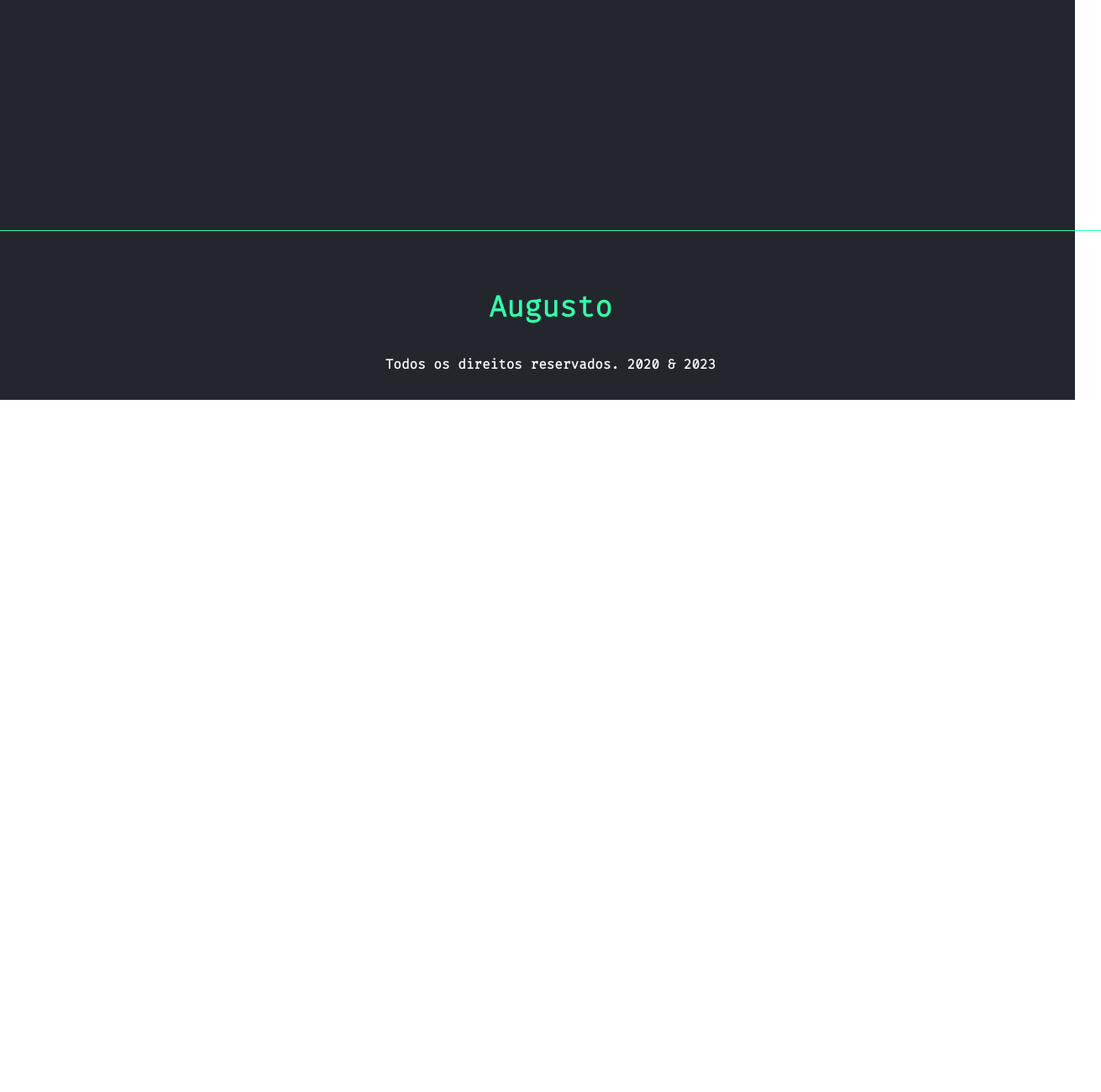
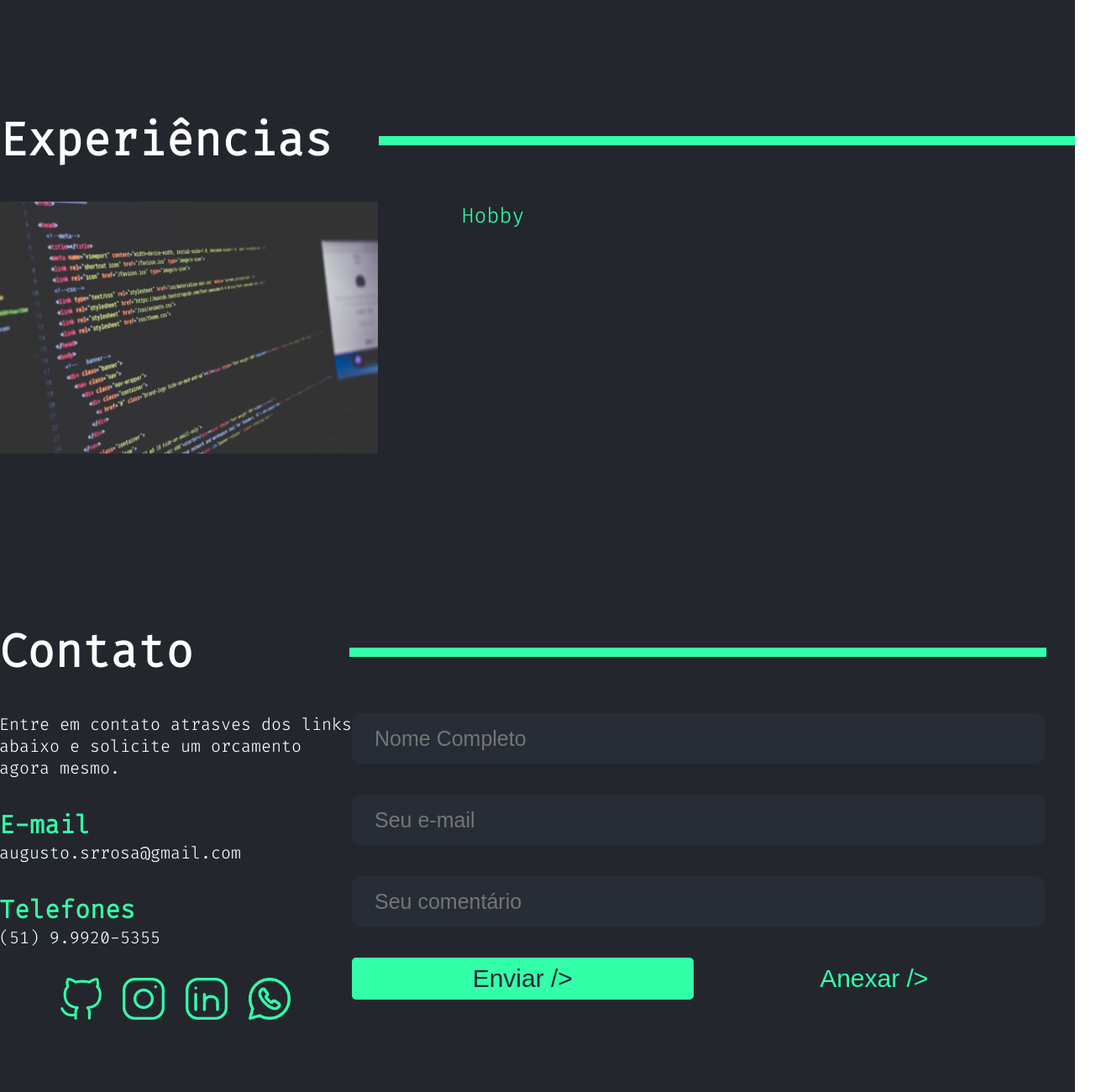
Before and after one commit to AugustoSSR/Portifolio, a plain HTML site: page index.html in a window 1280 px wide. Shown: the part 2640-3940 px from the top of the page at 84% size, 1311 px wide, since content can reach past the window. Before the commit the page ends 3116 px from the top, so only its background shows below. Drawn offline with Linux system fonts and the light colour scheme.

Commit message:
Primeiro modelo concluido.

```diff
--- a/css/style.css
+++ b/css/style.css
@@ -9,7 +9,7 @@
     text-decoration: none;
     -webkit-font-smoothing: antialiased;
     -moz-osx-font-smoothing: grayscale;
-    /*overflow: hidden;*/
+    overflow: auto;
 }
 
 /* Tags e parametros para facilitar a programação do código e deixar mais organizado */
@@ -28,13 +28,17 @@
 /* Layout da página */
 
 #app {
-    font-size: 100%;
+    display: grid;
+
     background-color: var(--color-color-background-color);
     color: var(--color-color-primary-color);
 
-    display: grid;
+    font-size: 100%;
+
+    height: auto;
 
     grid-template-rows: max-content 1fr max-content;
+
 }
 
 /* Configurações da Navbar */
@@ -114,7 +118,7 @@
 .row-1 {
     display: flex;
     flex-direction: row;
-    align-items: center;
+    align-items: start;
     justify-content: space-around;
 }
 
@@ -332,6 +336,228 @@
     cursor: pointer;
 }
 
+/* Container de experiencias */
+
+.row-4 {
+    display: flex;
+    flex-direction: column;
+    align-items: start;
+
+    gap: 37px;
+
+    margin-top: 200px;
+}
+
+.row-4-escrito {
+    display: flex;
+    flex-direction: row;
+    align-items: center;
+    justify-content: space-between;
+}
+
+.row-4-escrito-titulo {
+    font-size: 55px;
+    color: var(--color-color-third-color);
+    margin-right: 55px;
+}
+
+.row-4-escrito-img {}
+
+.row-4-card {
+    display: flex;
+    flex-direction: row;
+
+}
+
+.row-4-card-img {
+    display: flex;
+    flex-direction: column;
+    align-items: center;
+    justify-content: center;
+
+    height: 300px;
+}
+
+.row-4-desc {
+    padding-left: 100px;
+
+    font-size: 25px;
+
+    width: 800px;
+}
+
+/* Container formulario de contato */
+
+.row-5 {
+    display: flex;
+    flex-direction: column;
+    align-items: start;
+
+    gap: 37px;
+
+    margin-top: 200px;
+
+    padding-left: 15px;
+
+    margin-right: 50px;
+}
+
+.row-5-escrito {
+    display: flex;
+    flex-direction: row;
+    align-items: center;
+    justify-content: space-between;
+}
+
+.row-5-escrito-titulo {
+    font-size: 55px;
+
+    color: var(--color-color-third-color);
+
+    margin-right: 186px;
+}
+
+.row-5-escrito-img {
+    display: block;
+    align-items: end;
+}
+
+.row-5-card {
+    display: flex;
+    flex-direction: row;
+}
+
+.row-5-information {
+    display: flex;
+    flex-direction: column;
+    align-items: start;
+}
+
+.row-5-title {
+    font-size: 30px;
+}
+
+.row-5-desc {
+    width: 420px;
+
+    color: var(--color-color-third-color);
+
+    font-size: 20px;
+
+    margin-bottom: 35px;
+}
+
+.row-5-icons {
+    display: flex;
+    flex-direction: row;
+    align-items: center;
+    justify-content: center;
+    width: 100%;
+    gap: 25px;
+
+    color: var(--color-color-primary-color);
+}
+
+.row-5-icons a img {
+    color: var(--color-color-primary-color);
+}
+
+.row-5-form {
+    display: flex;
+    flex-direction: column;
+    align-items: flex-end;
+
+}
+
+.row-5-form-contat {
+    display: flex;
+    flex-direction: column;
+}
+
+.row-5-form-input {
+    width: 825px;
+
+    height: 60px;
+
+    outline: none;
+
+    border: none;
+    border-radius: 10px;
+
+    padding: 27px;
+
+    margin-bottom: 37px;
+
+    background-color: var(--color-color-secondary-color);
+    color: var(--color-color-primary-color);
+
+    font-size: 25px;
+}
+
+.row-5-form-input:focus {
+    background-color: var(--color-color-third-color);
+    color: var(--color-color-secondary-color);
+
+    border: 2px solid;
+    border-color: var(--color-color-primary-color);
+
+    transition: 0.5s all linear;
+}
+
+.row-5-form-button-grid {
+    display: flex;
+    flex-direction: row;
+    align-items: center;
+    justify-content: center;
+
+    gap: 12px;
+}
+
+.row-5-form-button {
+    width: 90%;
+    height: 50px;
+
+    background-color: var(--color-color-primary-color);
+    border-radius: 5px;
+    border: none;
+    color: var(--color-color-secondary-color);
+    cursor: pointer;
+    font-size: 30px;
+
+}
+
+.row-5-form-button:hover {
+    background-color: var(--color-color-secondary-color);
+    color: var(--color-color-primary-color);
+
+    transition: 0.2s all linear;
+
+    border: 2px solid var(--color-color-primary-color);
+}
+
+
+.row-5-form-button2 {
+    width: 90%;
+    height: 50px;
+
+    background-color: transparent;
+    border: none;
+    color: var(--color-color-primary-color);
+
+    font-size: 30px;
+
+    border-radius: 5px;
+
+    cursor: pointer;
+}
+
+.row-5-form-button2:hover {
+    border: 2px solid var(--color-color-primary-color);
+}
+
+
+.row-5-form-input::selection {}
+
 /* Footer Web site */
 
 .row-end {
--- a/index.html
+++ b/index.html
@@ -106,7 +106,50 @@
                     <h1 class="row-4-escrito-titulo">Experiências</h1>
                     <img class="row-4-escrito-img" src="./img/bar.png" alt="Bar" height="11" width="830">
                 </div>
+                <div class="row-4-card">
+                    <img class="row-4-card-img" src="./img/codigo.jpg" alt="Codigo">
+                    <ul class="row-4-desc">
+                        <li>Hobby</li>
+                    </ul>
+                </div>
+            </section>
 
+            <section class="row-5">
+                <div class="row-5-escrito">
+                    <h1 class="row-5-escrito-titulo">Contato</h1>
+                    <img class="row-5-escrito-img" src="./img/bar.png" alt="Bar" height="11" width="830">
+                </div>
+                <div class="row-5-card">
+                    <div class="row-5-information">
+                        <p class="row-5-desc">Entre em contato atrasves dos links abaixo e solicite um orcamento agora
+                            mesmo.
+                        </p>
+                        <h1 class="row-5-title">E-mail</h1>
+                        <p class="row-5-desc">augusto.srrosa@gmail.com</p>
+                        <h1 class="row-5-title">Telefones</h1>
+                        <p class="row-5-desc">(51) 9.9920-5355</p>
+                        <div class="row-5-icons">
+                            <a href="#"><img src="./img/github.png" alt="Github" height="50"></a>
+                            <a href="#"><img src="./img/instagram.png" alt="Github" height="50"></a>
+                            <a href="#" target="_blank"><img src="./img/linkedin.png" alt="Github" height="50"></a>
+                            <a href="https://wa.me/5551999205355?text=Augusto" target="_blank"><img
+                                    src="./img/whatsapp.png" alt="WhatsApp" height="50"></a>
+                        </div>
+                    </div>
+                    <div class="row-5-form">
+                        <form action="" class="row-5-form-contat">
+                            <input class="row-5-form-input" type="text" placeholder="Nome Completo">
+                            <input class="row-5-form-input" type="email" placeholder="Seu e-mail">
+                            <input class="row-5-form-input" type="text" placeholder="Seu comentário">
+
+                            <div class="row-5-form-button-grid">
+                                <button class="row-5-form-button">Enviar /></button>
+                                <button class="row-5-form-button2">Anexar /></button>
+                            </div>
+                        </form>
+                    </div>
+                </div>
+            </section>
         </main>
 
         <footer class="row-end">
```
Also changed, not shown: img/codigo.jpg (added), img/whatsapp.png (added).
